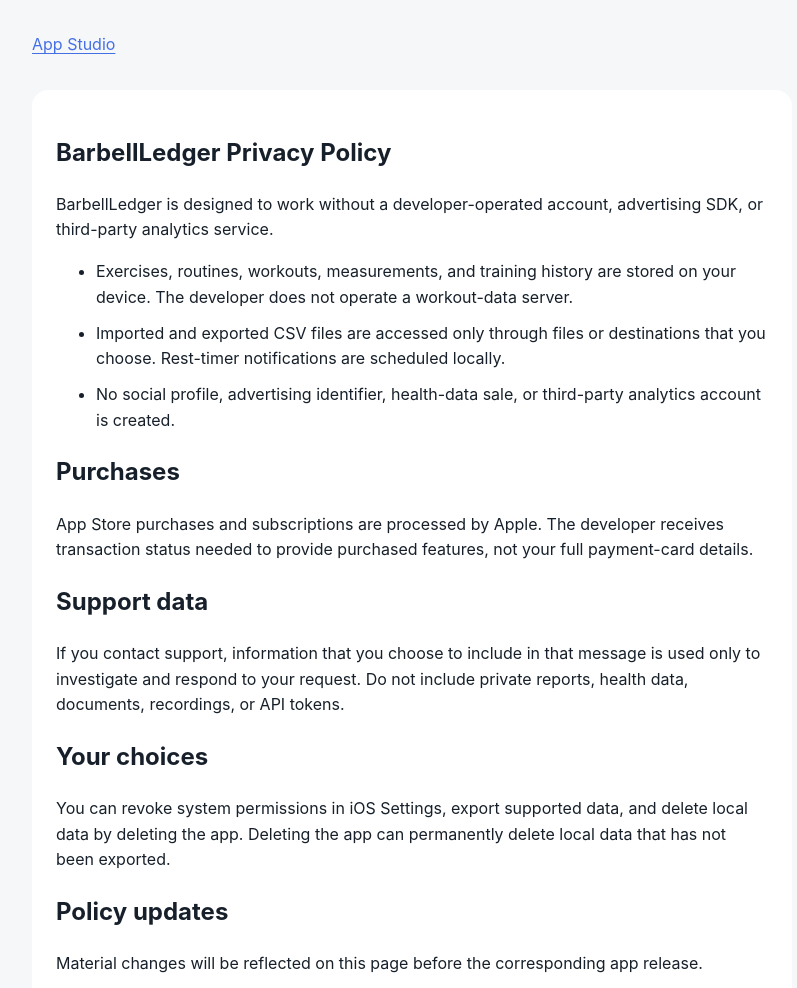
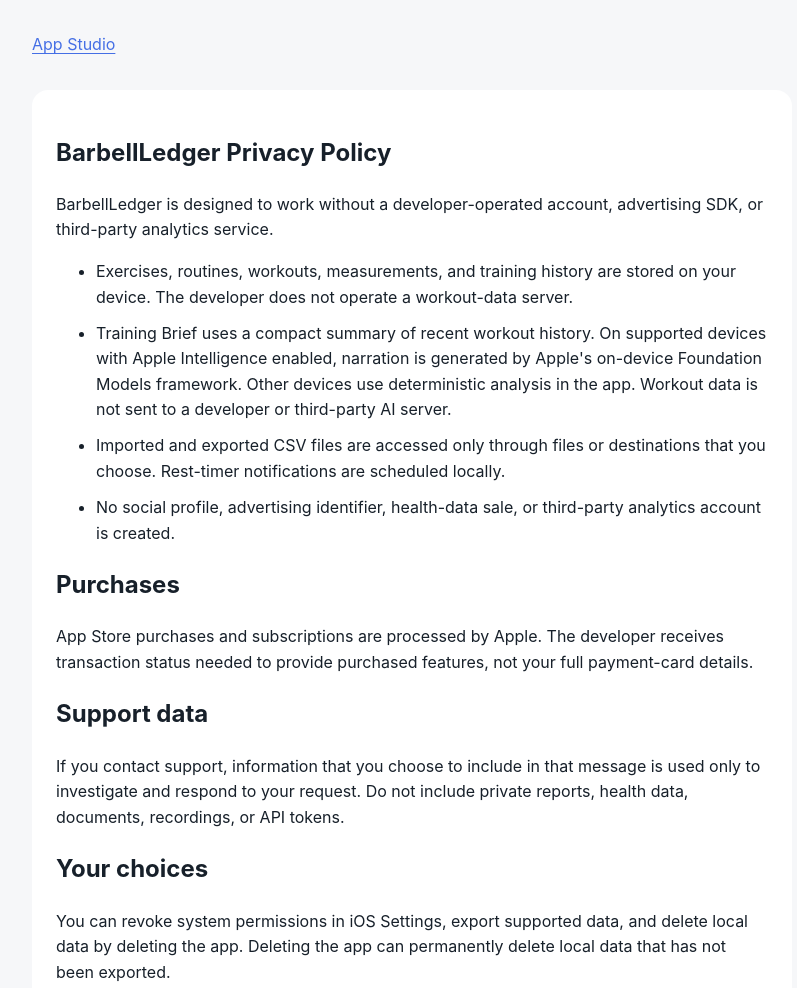
Before and after one commit to yanmingyu92/automation-studio-ios, a plain HTML site: page docs/barbellledger/privacy.html in a window 1280 px wide. Shown: the top 988 px of the page, without its empty margins (228-1025 px from the left). Drawn offline with Linux system fonts and the light colour scheme.

Commit message:
Update BarbellLedger privacy for AI Training Brief

```diff
--- a/docs/barbellledger/privacy.html
+++ b/docs/barbellledger/privacy.html
@@ -9,7 +9,7 @@
 </head>
 <body><main><nav><a href="../index.html">App Studio</a></nav><section><h1>BarbellLedger Privacy Policy</h1>
 <p>BarbellLedger is designed to work without a developer-operated account, advertising SDK, or third-party analytics service.</p>
-<ul><li>Exercises, routines, workouts, measurements, and training history are stored on your device. The developer does not operate a workout-data server.</li><li>Imported and exported CSV files are accessed only through files or destinations that you choose. Rest-timer notifications are scheduled locally.</li><li>No social profile, advertising identifier, health-data sale, or third-party analytics account is created.</li></ul>
+<ul><li>Exercises, routines, workouts, measurements, and training history are stored on your device. The developer does not operate a workout-data server.</li><li>Training Brief uses a compact summary of recent workout history. On supported devices with Apple Intelligence enabled, narration is generated by Apple&#x27;s on-device Foundation Models framework. Other devices use deterministic analysis in the app. Workout data is not sent to a developer or third-party AI server.</li><li>Imported and exported CSV files are accessed only through files or destinations that you choose. Rest-timer notifications are scheduled locally.</li><li>No social profile, advertising identifier, health-data sale, or third-party analytics account is created.</li></ul>
 <h2>Purchases</h2><p>App Store purchases and subscriptions are processed by Apple. The developer receives transaction status needed to provide purchased features, not your full payment-card details.</p>
 <h2>Support data</h2><p>If you contact support, information that you choose to include in that message is used only to investigate and respond to your request. Do not include private reports, health data, documents, recordings, or API tokens.</p>
 <h2>Your choices</h2><p>You can revoke system permissions in iOS Settings, export supported data, and delete local data by deleting the app. Deleting the app can permanently delete local data that has not been exported.</p>
```
